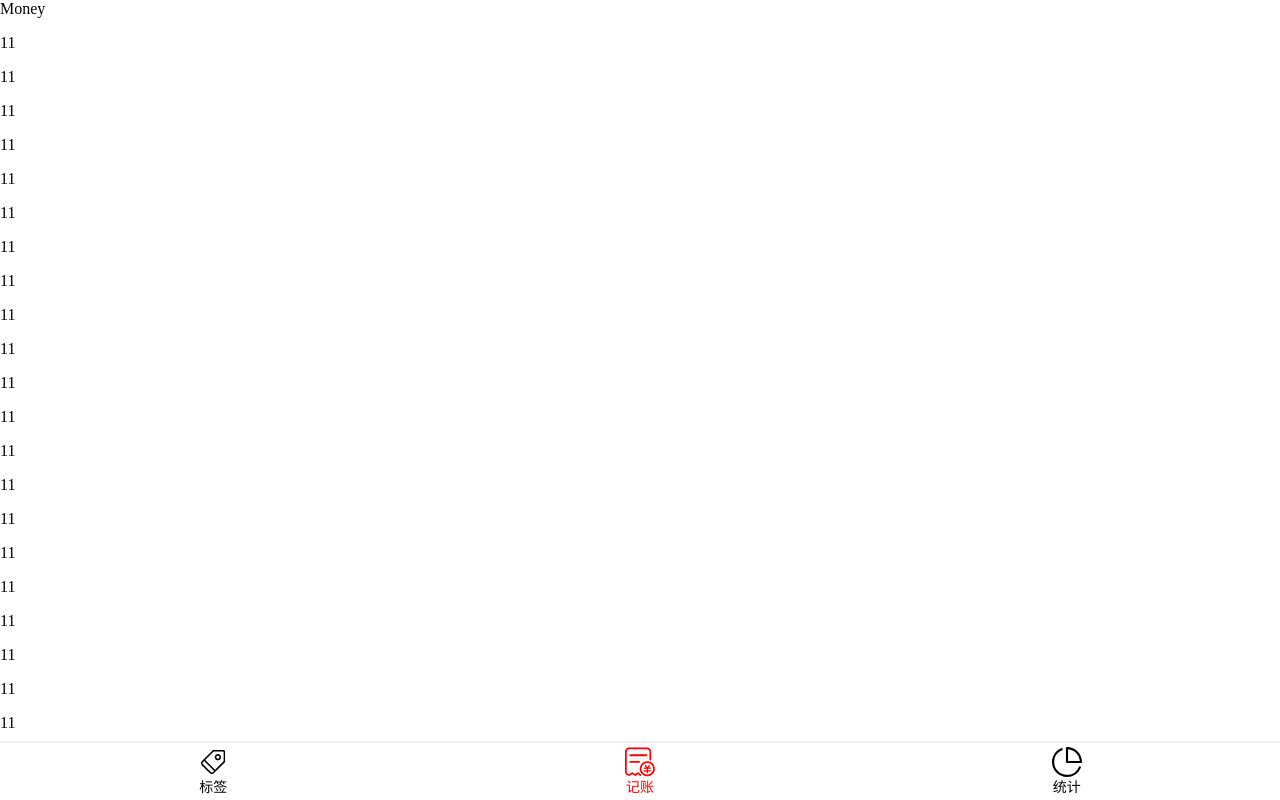
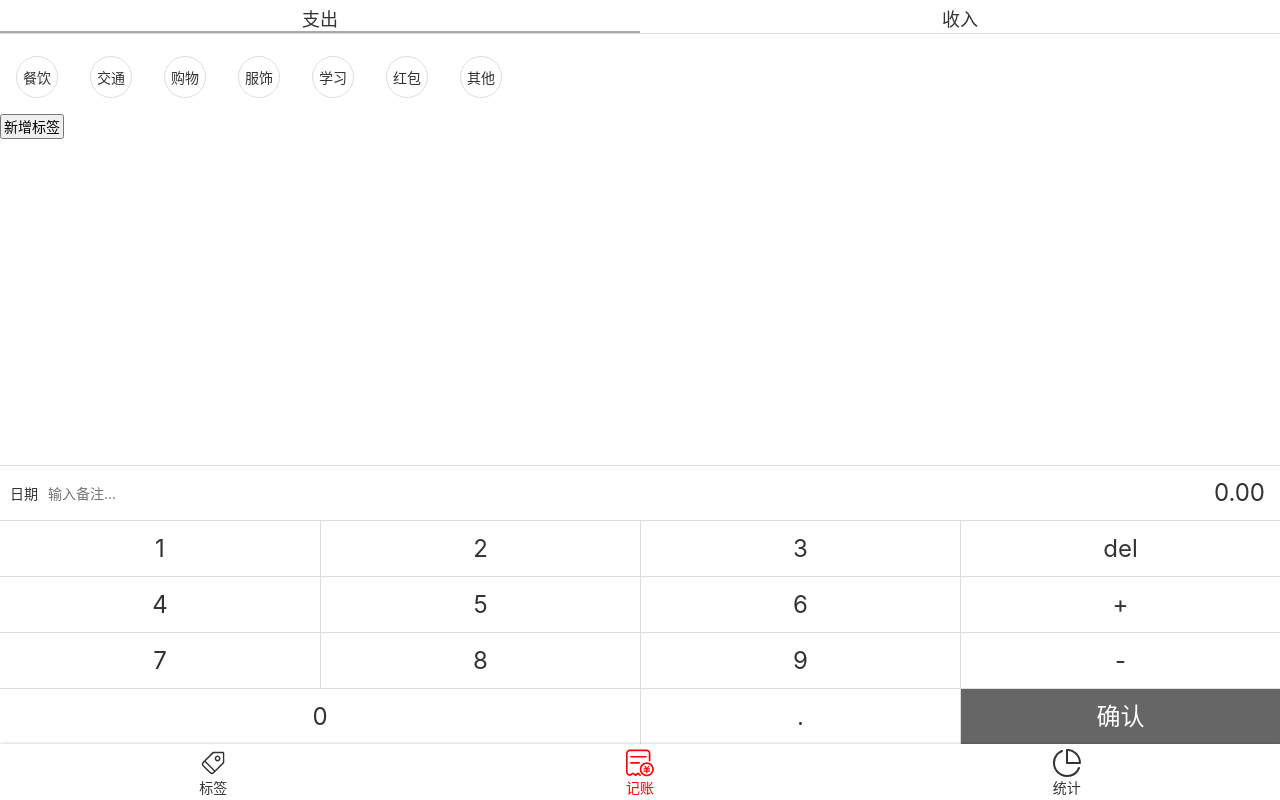
Before and after one commit to ml1234256/zhuzhu-money, a Vue app: page /#/money in a window 1280 px wide. Built offline with nearby package versions, Linux system fonts and the light colour scheme.

Commit message:
complete the UI part of money.vue

```diff
--- a/package.json
+++ b/package.json
@@ -37,6 +37,7 @@
     "sass": "^1.26.5",
     "sass-loader": "^8.0.2",
     "svg-sprite-loader": "^5.2.1",
+    "svgo-loader": "^2.2.1",
     "typescript": "~3.9.3",
     "vue-template-compiler": "^2.6.11"
   },
--- a/src/App.vue
+++ b/src/App.vue
@@ -16,15 +16,17 @@ export default Vue.extend({
 })
 </script>
 <style lang="scss">
-  body {
-    margin: 0;
-    padding: 0;
-    box-sizing: border-box;
-  }
+@import "~@/assets/styles/reset.scss";
+@import "~@/assets/styles/helper.scss";
 
-  a {
-    text-decoration: none;
-    color: inherit;
-  }
+#app {
+  -webkit-font-smoothing: antialiased;
+  -moz-osx-font-smoothing: grayscale;
+  text-align: center;
+  font-family: $font-hei;
+  font-size: 14px;
+  line-height: 1.5;
+  color: #333;
+}
 
 </style>
--- /dev/null
+++ b/src/assets/styles/helper.scss
@@ -0,0 +1,26 @@
+// 只放方法，变量，mixin
+$font-hei: -apple-system, "Noto Sans", "Helvetica Neue", Helvetica,
+  "Nimbus Sans L", Arial, "Liberation Sans", "PingFang SC", "Hiragino Sans GB",
+  "Noto Sans CJK SC", "Source Han Sans SC", "Source Han Sans CN",
+  "Microsoft YaHei", "Wenquanyi Micro Hei", "WenQuanYi Zen Hei", "ST Heiti",
+  SimHei, "WenQuanYi Zen Hei Sharp", sans-serif;
+$font-kai: Baskerville, Georgia, "Liberation Serif", "Kaiti SC", STKaiti,
+  "AR PL UKai CN", "AR PL UKai HK", "AR PL UKai TW", "AR PL UKai TW MBE",
+  "AR PL KaitiM GB", KaiTi, KaiTi_GB2312, DFKai-SB, "TW\-Kai", serif;
+$font-song: Georgia, "Nimbus Roman No9 L", "Songti SC", "Noto Serif CJK SC",
+  "Source Han Serif SC", "Source Han Serif CN", STSong, "AR PL New Sung",
+  "AR PL SungtiL GB", NSimSun, SimSun, "TW\-Sung", "WenQuanYi Bitmap Song",
+  "AR PL UMing CN", "AR PL UMing HK", "AR PL UMing TW", "AR PL UMing TW MBE",
+  PMingLiU, MingLiU, serif;
+
+$color-highlight: #f00;
+$color-border: #ddd;
+
+// placeholder
+%clearFix {
+  &::after {
+    content: "";
+    display: block;
+    clear: both;
+  }
+}
--- /dev/null
+++ b/src/assets/styles/reset.scss
@@ -0,0 +1,20 @@
+* {
+  margin: 0;
+  padding: 0;
+  box-sizing: border-box;
+}
+ul,
+ol {
+  list-style: none;
+}
+a {
+  text-decoration: none;
+  color: inherit;
+}
+button,
+input {
+  font: inherit;
+}
+:focus {
+  outline: none;
+}
--- a/src/assets/styles/test.scss
+++ /dev/null
@@ -1 +0,0 @@
-$red: rgba(0, 110, 255, 0.178);
--- a/src/components/Layout.vue
+++ b/src/components/Layout.vue
@@ -24,6 +24,8 @@
     height: 100vh;
     > .content {
         // border: 1px solid blue;
+        display: flex;
+        flex-direction: column;
         flex-grow: 1;
         overflow: auto;
     }
--- /dev/null
+++ b/src/components/Money/NumberPad.vue
@@ -0,0 +1,65 @@
+<template>
+    <div>
+            <ul class="numPad">
+
+                    <li class="num-left">1</li>
+                    <li>2</li>
+                    <li>3</li>
+                    <li>del</li>
+
+                    <li class="num-left">4</li>
+                    <li>5</li>
+                    <li>6</li>
+                    <li>+</li>
+
+                    <li class="num-left">7</li>
+                    <li>8</li>
+                    <li>9</li>
+                    <li>-</li>
+
+                    <li class="num-left zero">0</li>
+                    <li>.</li>
+                    <li class="ok">确认</li>
+
+
+            </ul>
+    </div>
+</template>
+
+<script lang="ts">
+    import Vue from 'vue'
+
+    export default Vue.extend({
+
+    })
+</script>
+
+<style lang="scss" scoped>
+@import "~@/assets/styles/helper.scss";
+.numPad {
+    // @extend %clearFix;
+    font-size:24px;
+    display: flex;
+    flex-wrap: wrap;
+
+    li {
+        border-left: 1px solid $color-border;
+        border-top: 1px solid $color-border;
+        width: 25%;
+        height: 56px;
+        line-height: 56px;
+
+        &.ok {
+            background-color: #666;
+            color: #fff;
+        }
+        &.zero {
+            width: 50%;
+        }
+        &.num-left {
+            border-left: none;
+        }
+
+    }
+}
+</style>
--- /dev/null
+++ b/src/components/Money/OutputBox.vue
@@ -0,0 +1,38 @@
+<template>
+            <div class="outputBox">
+                <div class="date">日期</div>
+                <input type="text" name="remark" placeholder="输入备注..."/>
+                <div class="output">0.00</div>
+            </div>
+</template>
+
+<script lang="ts">
+    import Vue from 'vue'
+
+    export default Vue.extend({
+        name: 'OutputBox',
+    })
+</script>
+
+<style lang="scss" scoped>
+@import "~@/assets/styles/helper.scss";
+.outputBox {
+    border-top: 1px solid $color-border;
+    padding: 0 5px;
+    display: flex;
+    align-items: center;
+    > .date {
+        padding:0 5px;
+        margin-right: 5px;
+    }
+    input {
+        flex-grow: 1;
+        height: 54px;
+        border: none;
+    }
+    > .output {
+        padding: 0 10px;
+        font-size: 24px;
+    }
+}
+</style>
--- /dev/null
+++ b/src/components/Money/Tags.vue
@@ -0,0 +1,72 @@
+<template>
+            <div class="tags">
+                <ul class="types">
+                    <li class="selected">支出</li>
+                    <li>收入</li>
+                </ul>
+                <ul class="tagList">
+                    <li>餐饮</li>
+                    <li>交通</li>
+                    <li>购物</li>
+                    <li>服饰</li>
+                    <li>学习</li>
+                    <li>红包</li>
+                    <li>其他</li>
+
+                </ul>
+                <button class="addTag">新增标签</button>
+            </div>
+</template>
+
+<script lang="ts">
+    import Vue from 'vue'
+
+    export default Vue.extend({
+        name: "Tags",
+    })
+</script>
+<style lang="scss" scoped>
+@import "~@/assets/styles/helper.scss";
+.tags {
+    display: flex;
+    flex-direction: column;
+    flex-grow: 1;
+    > .types {
+        display: flex;
+        align-items: center;
+        font-size:18px;
+        height:40px;
+        >li {
+            border-bottom: 1px solid $color-border;
+            width:50%;
+            position: relative;
+            &.selected::after {
+                content: '';
+                position:absolute;
+                left: 0;
+                bottom:0;
+                width: 100%;
+                height: 2px;
+                background-color: #aaa;
+            }
+        }
+    }
+    > .tagList {
+        display: flex;
+        flex-wrap: wrap;
+        > li {
+            border: 1px solid $color-border;
+            border-radius: 50%;
+            $h: 42px;
+            height: $h;
+            width: $h;
+            // padding: 12px;
+            line-height: $h;
+            margin: 16px;
+        }
+    }
+    > .addTag {
+        width: 64px;
+    }
+}
+</style>
--- a/src/components/Nav.vue
+++ b/src/components/Nav.vue
@@ -30,27 +30,26 @@
 </script>
 
 <style lang="scss" scoped>
+@import "~@/assets/styles/helper.scss";
 nav {
     display: flex;
     flex-direction: row;
     box-shadow: 0 0 3px rgba(0, 0, 0, 0.25);
-    padding: 4px 0 2px 0;
+    padding: 5px 0 2px 0;
     > .item {
         display: flex;
         flex-direction: column;
         justify-content: center;
         align-items: center;
-        // border: 1px solid black;
         flex-grow: 1;
         line-height: 1.5;
-        font-size: 14px;
     }
     .icon {
-        width: 30px;
-        height: 30px;
+        width: 28px;
+        height: 28px;
     }
     > .selected {
-        color: red;
+        color: $color-highlight;
     }
 }
 </style>
--- a/src/views/Money.vue
+++ b/src/views/Money.vue
@@ -1,44 +1,33 @@
 <template>
     <div>
         <Layout>
-            Money
-            <p>11</p>
-            <p>11</p>
-            <p>11</p>
-            <p>11</p>
-            <p>11</p>
-            <p>11</p>
-            <p>11</p>
-            <p>11</p>
-            <p>11</p>
-            <p>11</p>
-            <p>11</p>
-            <p>11</p>
-            <p>11</p>
-            <p>11</p>
-            <p>11</p>
-            <p>11</p>
-
-            <p>11</p>
-            <p>11</p>
-            <p>11</p>
-
-            <p>11</p>
-            <p>11</p>
-            <p>11</p>
-            <p>11</p>
+            <Tags />
+            <OutputBox />
+            <NumberPad />
         </Layout>
     </div>
 </template>
 
 <script lang="ts">
     import Vue from 'vue';
+    import Tags from '@/components/Money/Tags.vue';
+    import OutputBox from "@/components/Money/OutputBox.vue";
+    import NumberPad from "@/components/Money/NumberPad.vue";
+
 
     export default Vue.extend({
-
+        name: "Money",
+        components: {
+            Tags,
+            OutputBox,
+            NumberPad
+        }
     })
 </script>
 
 <style lang="scss" scoped>
 
+
+
+
 </style>
--- a/vue.config.js
+++ b/vue.config.js
@@ -5,12 +5,13 @@ module.exports = {
   chainWebpack: config => {
   const dir = path.resolve(__dirname, 'src/assets/icons')
 
-  config.module
-    .rule('svg-sprite')
-    .test(/\.svg$/)
-    .include.add(dir).end()
-    .use('svg-sprite-loader').loader('svg-sprite-loader')
-    .options({ extract: false }).end();
+    config.module
+      .rule('svg-sprite')
+      .test(/\.svg$/)
+      .include.add(dir).end()
+      .use('svg-sprite-loader').loader('svg-sprite-loader').options({ extract: false }).end()
+      .use('svgo-loader').loader('svgo-loader')
+      .tap(options => ({ ...options, plugins: [{ removeAttrs: { attrs: 'fill' } }] })).end();
   config.plugin('svg-sprite').use(require('svg-sprite-loader/plugin'), [{ plainSprite: true }]);
   config.module.rule('svg').exclude.add(dir);
   }
```
Also changed, not shown: 1 other file (tests, documents, lock files or other folders).
